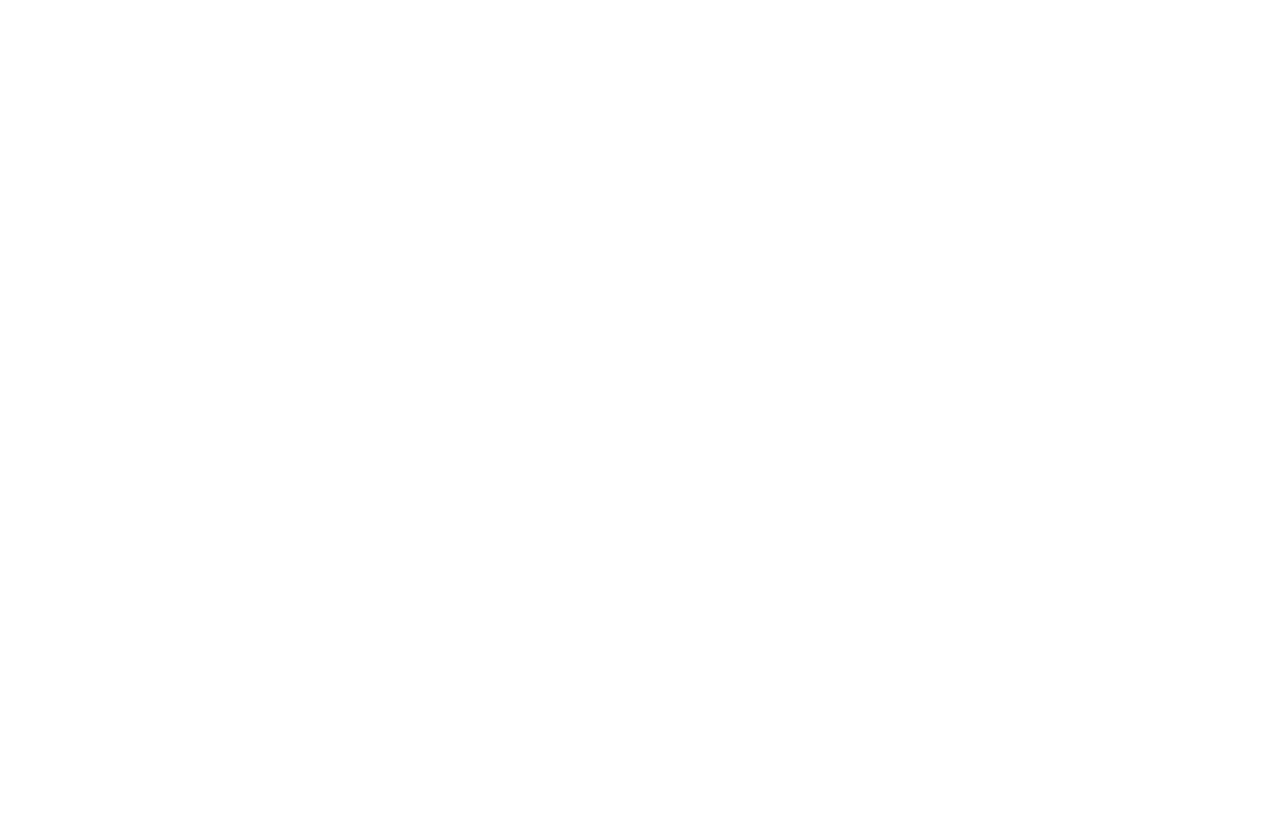
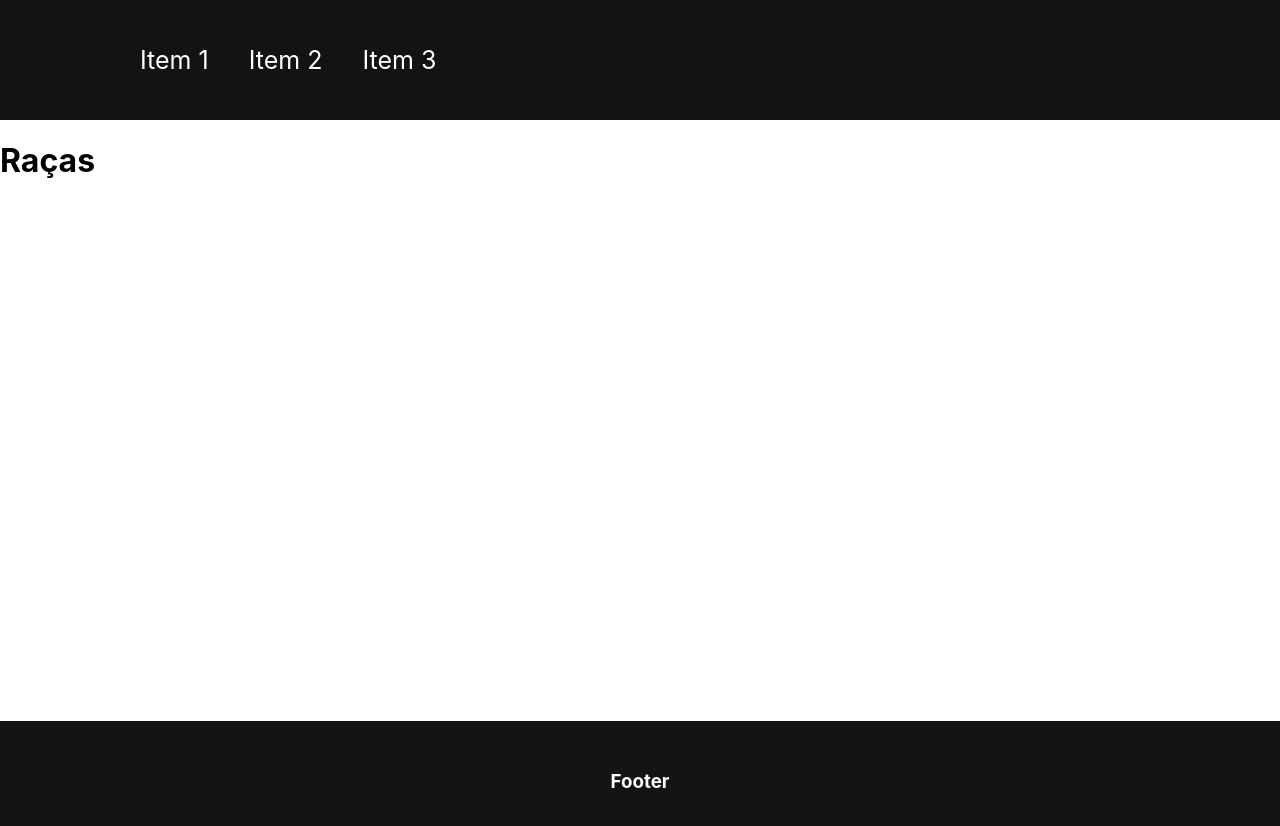
Before and after one commit to AbnerHenri/Using-Next, a Next.js app: page /races in a window 1280 px wide. Shown: the top 826 px of the page. Before the commit the page ends 800 px from the top, so only its background shows below. Built offline with nearby package versions, Linux system fonts and the light colour scheme.

Commit message:
Using Layout Components

```diff
--- /dev/null
+++ b/components/Footer.js
@@ -0,0 +1,13 @@
+import React from 'react';
+
+import Styles from '../styles/Components/Footer.module.css'
+
+function Footer() {
+  return(
+      <div className={Styles.Footer}>
+          <h3>Footer</h3>
+      </div>
+  );
+}
+
+export default Footer;
--- /dev/null
+++ b/components/MainContainer.js
@@ -0,0 +1,16 @@
+import React from 'react';
+
+import NavBar from './NavBar'
+import Footer from './Footer';
+
+function MainContainer({ children }) {
+  return(
+    <>
+        <NavBar />
+        <div style={{ height : '60vh' }}>{children}</div>
+        <Footer />
+    </>
+  );
+}
+
+export default MainContainer;
--- a/components/NavBar.js
+++ b/components/NavBar.js
@@ -1,9 +1,15 @@
 import React from 'react';
+
+import Style from '../styles/Components/NavBar.module.css'
 
 function NavBar() {
   return(
-    <div>
-
+    <div className={Style.NavBar}>
+        <ul>
+          <li>Item 1</li>
+          <li>Item 2</li>
+          <li>Item 3</li>
+        </ul>
     </div>
   );
 }
--- a/pages/_app.js
+++ b/pages/_app.js
@@ -1,7 +1,14 @@
 import '../styles/globals.css'
 
+import MainContainer from '../components/MainContainer'
+
 function MyApp({ Component, pageProps }) {
-  return <Component {...pageProps} />
+
+  return(
+    <MainContainer>
+      <Component {...pageProps} />
+    </MainContainer>
+  )
 }
 
 export default MyApp
--- a/pages/races.js
+++ b/pages/races.js
@@ -2,9 +2,9 @@
 
 function Races() {
   return(
-      <div>
-
-      </div>
+    <>
+      <h1>Raças</h1>
+    </>
   );
 }
 
--- /dev/null
+++ b/styles/Components/Footer.module.css
@@ -0,0 +1,15 @@
+.Footer {
+    background-color: rgb(20, 20, 20);
+
+    color : white;
+    width: 100%;
+    height: 120px;
+    margin-top : 100px;
+
+    display: flex;
+    justify-content: center;
+    align-items: center;
+
+    position: relative;
+    top : 100
+}
--- /dev/null
+++ b/styles/Components/NavBar.module.css
@@ -0,0 +1,21 @@
+.NavBar {
+    display: flex;
+    align-items: center;
+
+    background-color: rgb(20, 19, 19);;
+
+    color : white;
+    width : 100%;
+    height : 120px;
+}
+
+.NavBar li {
+    list-style: none;
+    margin-left: 40px;
+    font-size : 25px;
+}
+
+.NavBar ul {
+    display: flex;
+    margin-left: 60px;
+}
```
Also changed, not shown: pages/index.js (+15 -1 lines), styles/Home.module.css (deleted, +0 -116 lines), styles/globals.css (line endings or trailing spaces).
